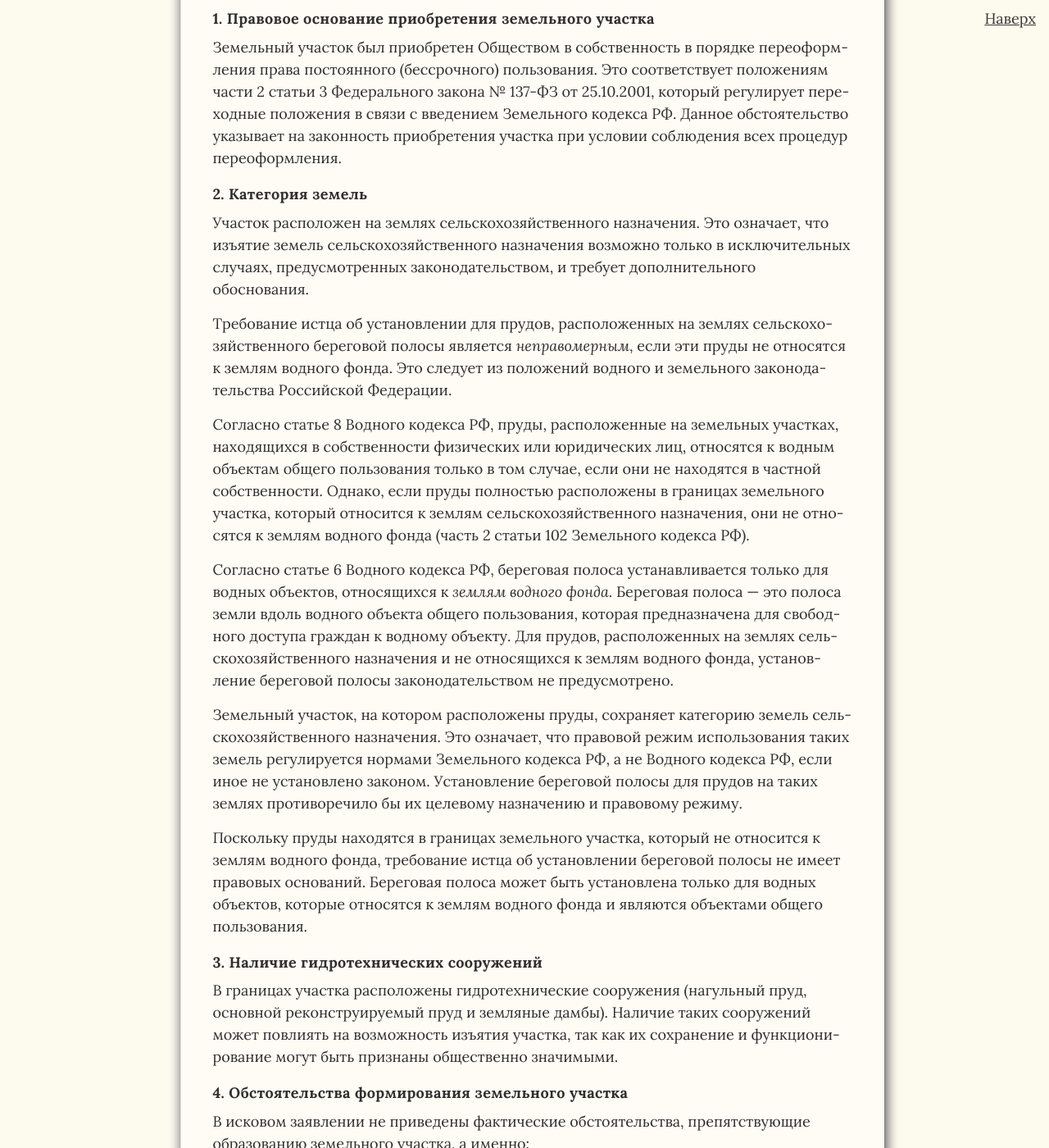
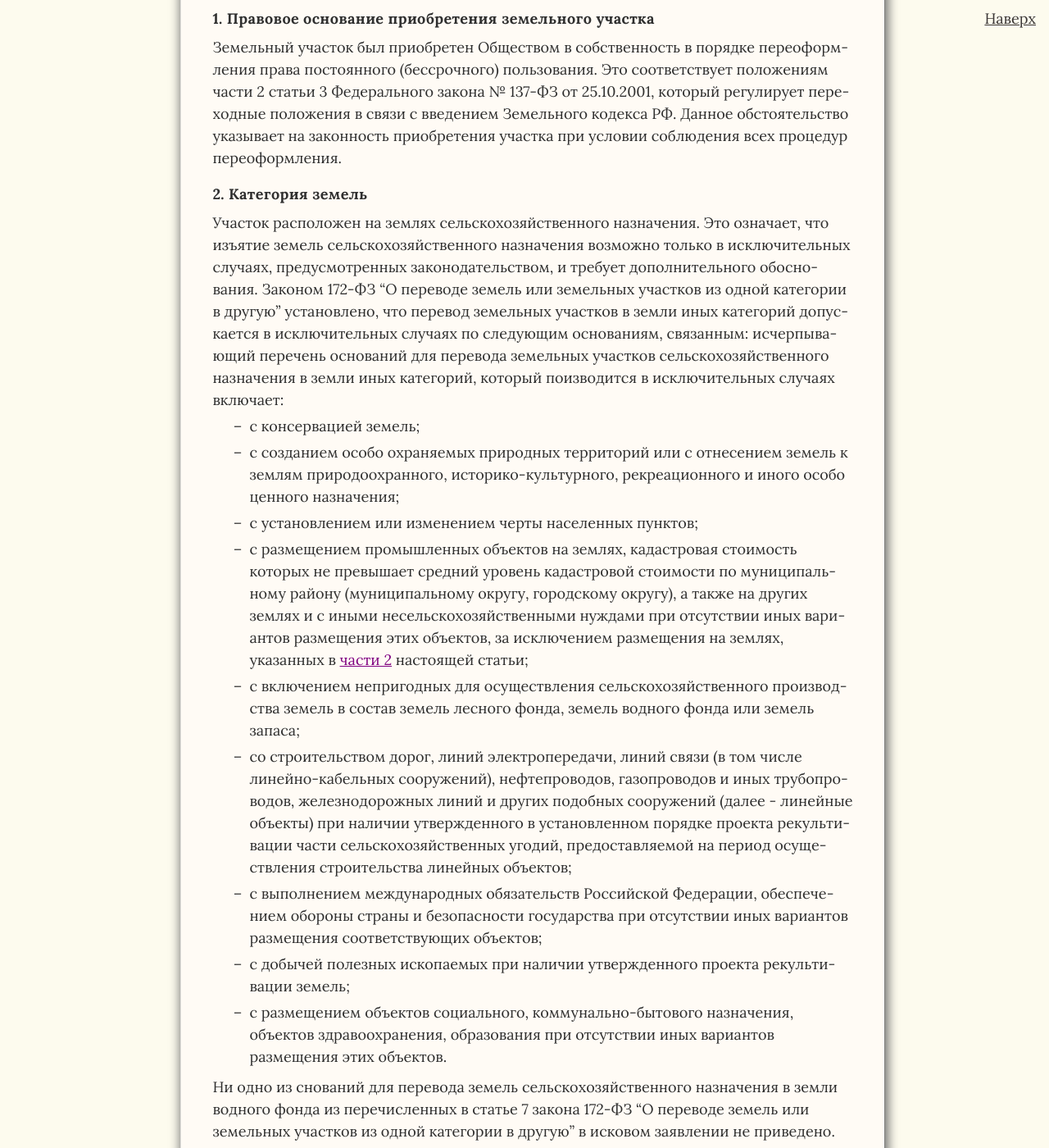
Before and after one commit to SergSi/land-use-art, a Jekyll site: the page built from _posts/2025-03-10-iskvod.md, in a window 1280 px wide and 1400 px high, scrolled down 12016 px. Shown: the whole window at 82% size. Built offline with Jekyll 4.4.1, drawn with Linux system fonts in a browser that asks for light colours; some web fonts are replaced.

Commit message:
Update 2025-03-10-iskvod.md

```diff
--- a/_posts/2025-03-10-iskvod.md
+++ b/_posts/2025-03-10-iskvod.md
@@ -175,7 +175,26 @@ class: expert
 
 #### 2. Категория земель
 
-Участок расположен на землях сельскохозяйственного назначения. Это означает, что изъятие земель сельскохозяйственного назначения возможно только в исключительных случаях, предусмотренных законодательством, и требует дополнительного обоснования.
+Участок расположен на землях сельскохозяйственного назначения. Это означает, что изъятие земель сельскохозяйственного назначения возможно только в исключительных случаях, предусмотренных законодательством, и требует дополнительного обоснования. Законом 172-ФЗ "О переводе земель или земельных участков из одной категории в другую" установлено, что перевод земельных участков в земли иных категорий допускается в исключительных случаях по следующим основаниям, связанным: исчерпывающий перечень оснований для перевода земельных участков сельскохозяйственного назначения в земли иных категорий, который поизводится в исключительных случаях включает:
+
+- с консервацией земель;
+- с созданием особо охраняемых природных территорий или с отнесением земель к землям природоохранного, историко-культурного, рекреационного и иного особо ценного назначения;
+
+- с установлением или изменением черты населенных пунктов;
+
+- с размещением промышленных объектов на землях, кадастровая стоимость которых не превышает средний уровень кадастровой стоимости по муниципальному району (муниципальному округу, городскому округу), а также на других землях и с иными несельскохозяйственными нуждами при отсутствии иных вариантов размещения этих объектов, за исключением размещения на землях, указанных в [части 2](https://www.consultant.ru/document/cons_doc_LAW_465814/fb8838f617f64f813b15c9784b1fb4d4c6da8f0b/#dst100156) настоящей статьи;
+
+- с включением непригодных для осуществления сельскохозяйственного производства земель в состав земель лесного фонда, земель водного фонда или земель запаса;
+
+- со строительством дорог, линий электропередачи, линий связи (в том числе линейно-кабельных сооружений), нефтепроводов, газопроводов и иных трубопроводов, железнодорожных линий и других подобных сооружений (далее - линейные объекты) при наличии утвержденного в установленном порядке проекта рекультивации части сельскохозяйственных угодий, предоставляемой на период осуществления строительства линейных объектов;
+
+- с выполнением международных обязательств Российской Федерации, обеспечением обороны страны и безопасности государства при отсутствии иных вариантов размещения соответствующих объектов;
+
+- с добычей полезных ископаемых при наличии утвержденного проекта рекультивации земель;
+
+- с размещением объектов социального, коммунально-бытового назначения, объектов здравоохранения, образования при отсутствии иных вариантов размещения этих объектов.
+
+Ни одно из снований для перевода земель сельскохозяйственного назначения в земли водного фонда из перечисленных в статье 7 закона 172-ФЗ "О переводе земель или земельных участков из одной категории в другую" в исковом заявлении не приведено.
 
 Требование истца об установлении для прудов, расположенных на землях сельскохозяйственного береговой полосы является *неправомерным*, если эти пруды не относятся к землям водного фонда. Это следует из положений водного и земельного законодательства Российской Федерации.
 
```
